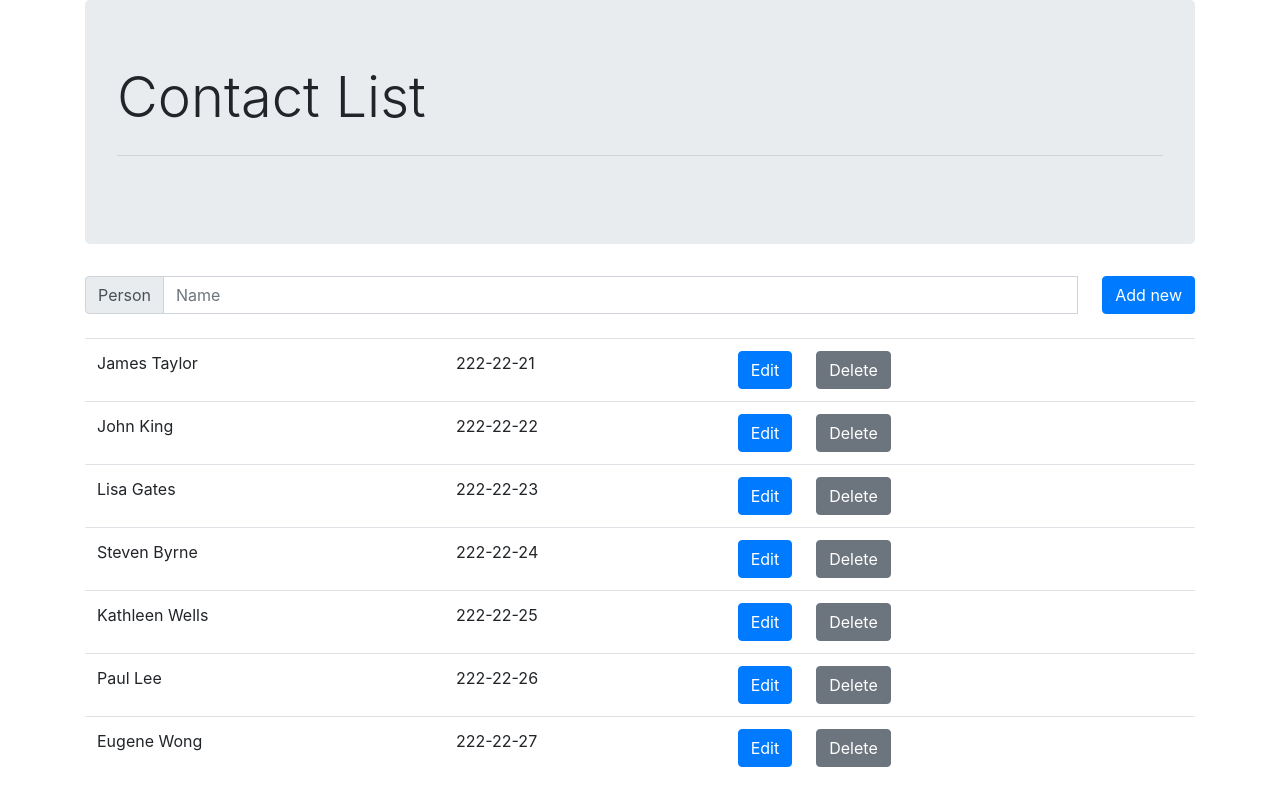
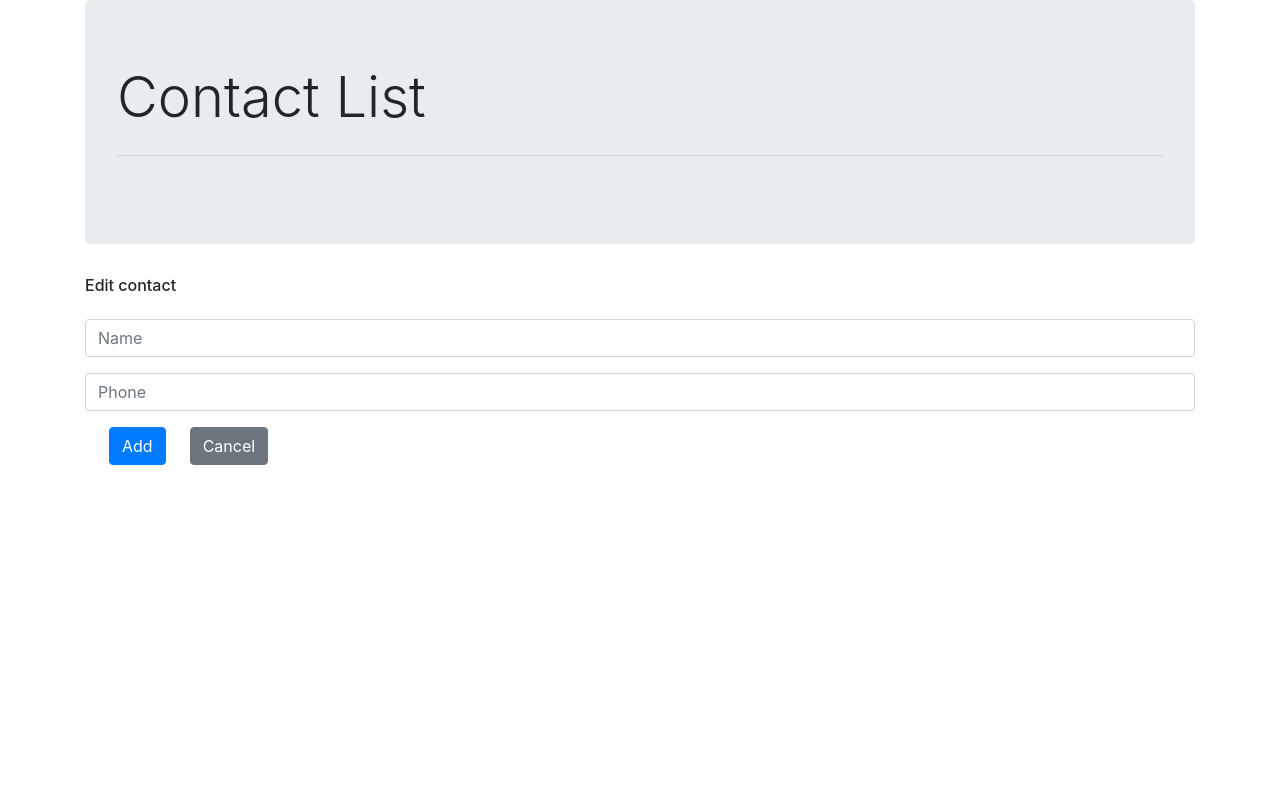
Before and after one commit to marishahv-zz/contact-list, a React app: page /add-new in a window 1280 px wide. Built offline with nearby package versions, Linux system fonts and the light colour scheme.

Commit message:
add input form validation

```diff
--- a/src/components/app.jsx
+++ b/src/components/app.jsx
@@ -1,9 +1,9 @@
 import React from 'react';
+import { BrowserRouter as Router, Route, Switch } from 'react-router-dom';
 import Header from './header/header';
 import contactsData from '../data';
 import ToolBar from './toolBar/toolBar';
 import ContactList from './contactList/contactList';
-import { BrowserRouter as Router, Route, Link } from 'react-router-dom';
 import EditForm from './editForm/editForm';
 
 
@@ -25,11 +25,24 @@ export default class App extends React.Component {
     });
   };
 
+  addNewContact = ({ name, phone}) => {
+    const { contacts } = this.state;
+    const lastID = contacts[contacts.length - 1].id;
+    const newContact = {
+      id: lastID + 1,
+      name,
+      phone,
+    };
+
+    this.setState(prevState => ({
+      contacts: [...prevState.contacts, newContact],
+    }));
+  }
+
   deleteContact = (id) => {
     this.setState(prevState => (
       { contacts: prevState.contacts.filter(contact => contact.id !== id) }));
   };
-
 
   render() {
     const { contacts } = this.state;
@@ -37,11 +50,19 @@ export default class App extends React.Component {
       <div className="container">
         <Header />
         <Router>
-          <main>
-            <ToolBar onInputChange={this.handleInputChange} />
-            <ContactList contacts={contacts} onDeleteClick={this.deleteContact} />
-          </main>
-          <Route path="/edit" render={props => (<EditForm title="Edit contact" {...props} />)} />
+          <Switch>
+            <Route
+              exact
+              path="/"
+              render={() => (
+                <main>
+                  <ToolBar onInputChange={this.handleInputChange} />
+                  <ContactList contacts={contacts} onDeleteClick={this.deleteContact} />
+                </main>
+              )}
+            />
+            <Route path="/add-new" render={() => (<EditForm title="Edit contact" onAddClick={this.addNewContact} />)} />
+          </Switch>
         </Router>
       </div>
     );
--- a/src/components/contactItem/contactItem.jsx
+++ b/src/components/contactItem/contactItem.jsx
@@ -1,23 +1,23 @@
 import React from 'react';
 import PropTypes from 'prop-types';
+import { Link } from 'react-router-dom';
 import Button from '../common/button';
-import { Link } from 'react-router-dom';
 
 export default class ContactItem extends React.Component {
   deleteClickHandler = () => {
-    const { propObj: { id, onDeleteBtnClick } } = this.props;
+    const { itemProps: { id, onDeleteBtnClick } } = this.props;
     onDeleteBtnClick(id);
   }
 
   render() {
-    const { propObj: { name, phone } } = this.props;
+    const { itemProps: { name, phone } } = this.props;
 
     return (
       <tr>
         <td>{name}</td>
         <td>{phone}</td>
         <td>
-          <Link to='/edit' className='btn btn-primary'>Edit</Link>
+          <Link to="/edit" className="btn btn-primary">Edit</Link>
           <Button colorStyle="btn-secondary" onClick={this.deleteClickHandler} name="Delete" />
         </td>
       </tr>
@@ -25,7 +25,8 @@ export default class ContactItem extends React.Component {
   }
 }
 
-ContactItem.propTypes = PropTypes.shape({
+ContactItem.propTypes = {
+  itemProps: PropTypes.shape({
     id: PropTypes.number,
     name: PropTypes.string,
     phone: PropTypes.oneOfType([
@@ -33,4 +34,5 @@ ContactItem.propTypes = PropTypes.shape({
       PropTypes.number,
     ]),
     onDeleteClick: PropTypes.func,
-}).isRequired;
+  }).isRequired,
+}
--- a/src/components/contactList/contactList.jsx
+++ b/src/components/contactList/contactList.jsx
@@ -11,7 +11,7 @@ const ContactList = ({ contacts, onDeleteClick }) => {
       onDeleteBtnClick: onDeleteClick,
     }
 
-    return <ContactItem propObj={obj} key={item.id} />;
+    return <ContactItem itemProps={obj} key={item.id} />;
   })
 
   return (
--- a/src/components/editForm/editForm.jsx
+++ b/src/components/editForm/editForm.jsx
@@ -1,22 +1,87 @@
 import React from 'react';
 import PropTypes from 'prop-types';
-import Button from '../common/button';
+import { Link } from 'react-router-dom';
 
 export default class EditForm extends React.Component {
+  state = {
+    nameValue: '',
+    phoneValue: '',
+    wrongName: false,
+    wrongPhone: false,
+  }
+
+  handleAddClick = (e) => {
+    const { onAddClick } = this.props;
+    const { nameValue, phoneValue } = this.state;
+
+    if (nameValue && phoneValue) {
+      onAddClick({
+        name: nameValue,
+        phone: phoneValue,
+      });
+    } else {
+      e.preventDefault();
+    }
+  }
+
+  handleNameInputChange = (e) => {
+    const character = e.target.value;
+
+    if (/^([a-z]+\s)*[a-z]+$/.test(character)) {
+      this.setState(prevState => ({
+        nameValue: character,
+        phoneValue: prevState.phoneValue,
+        wrongName: false,
+        wrongPhone: false,
+      }));
+    } else {
+      this.setState(prevState => ({
+        nameValue: prevState.nameValue,
+        phoneValue: prevState.phoneValue,
+        wrongName: true,
+        wrongPhone: false,
+      }));
+    }
+  }
+
+  handlePhoneInputChange = (e) => {
+    const character = e.target.value;
+
+    if (/^\d+$/.test(character)) {
+      this.setState(prevState => ({
+        nameValue: prevState.nameValue,
+        phoneValue: character,
+        wrongName: false,
+        wrongPhone: false,
+      }));
+    } else {
+      this.setState(prevState => ({
+        nameValue: prevState.nameValue,
+        phoneValue: prevState.phoneValue,
+        wrongName: false,
+        wrongPhone: true,
+      }));
+    }
+  }
+
   render() {
     const { title } = this.props;
+    const {
+      nameValue, phoneValue, wrongName, wrongPhone,
+    } = this.state;
 
     return (
       <div>
         <h6>{title}</h6>
         <form className="mt-4">
           <div className="form-group">
-            <input type="text" className="form-control" id="formGroupExampleInput" placeholder="Name" />
+            <input type="text" className={`form-control ${wrongName ? 'border border-danger' : ''}`} maxLength="20" value={nameValue} onChange={this.handleNameInputChange} placeholder="Name" />
           </div>
           <div className="form-group">
-            <input type="text" className="form-control" id="formGroupExampleInput2" placeholder="Phone" />
+            <input type="text" className={`form-control ${wrongPhone ? 'border border-danger' : ''}`} maxLength="7" value={phoneValue} onChange={this.handlePhoneInputChange} placeholder="Phone" />
           </div>
-          <Button colorStyle="btn-primary" name="Submit" />
+          <Link to="/" className="btn btn-primary ml-4" onClick={this.handleAddClick}>Add</Link>
+          <Link to="/" className="btn btn-secondary ml-4">Cancel</Link>
         </form>
       </div>
     );
@@ -25,4 +90,5 @@ export default class EditForm extends React.Component {
 
 EditForm.propTypes = {
   title: PropTypes.string.isRequired,
+  onAddClick: PropTypes.func.isRequired,
 };
--- a/src/components/toolBar/toolBar.jsx
+++ b/src/components/toolBar/toolBar.jsx
@@ -1,5 +1,6 @@
 import React from 'react';
 import PropTypes from 'prop-types';
+import { Link } from 'react-router-dom';
 import Button from '../common/button';
 
 const ToolBar = ({ onInputChange }) => (
@@ -8,7 +9,7 @@ const ToolBar = ({ onInputChange }) => (
       <span className="input-group-text">Person</span>
     </div>
     <input type="text" className="form-control" placeholder="Name" onChange={onInputChange} />
-    <Button colorStyle="btn-primary" name="Add new" />
+    <Link to="/add-new" className="btn btn-primary ml-4">Add new</Link>
   </div>
 );
 
```
Lines whose indentation alone changed are shown as unchanged.
